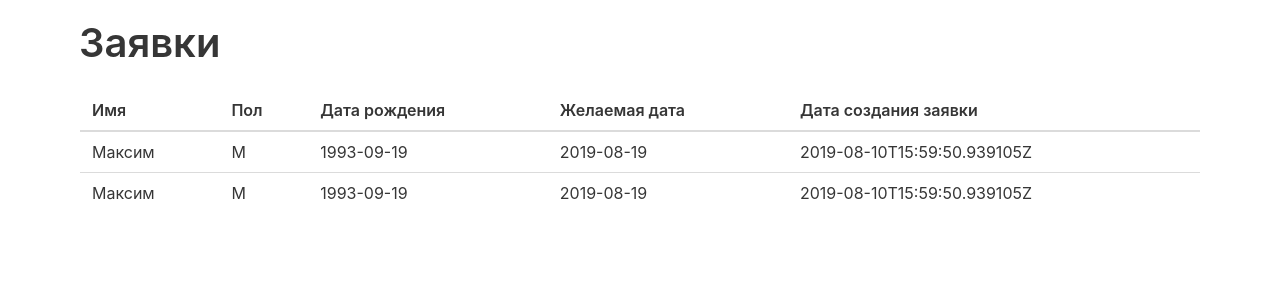
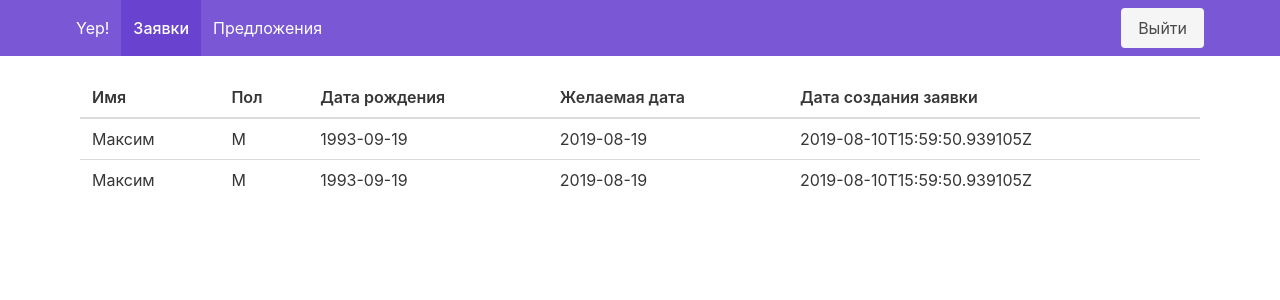
Before and after one commit to kaptn3/yep, a Vue app: page /bids in a window 1280 px wide. Shown: the top 300 px of the page. Built offline with nearby package versions, Linux system fonts and the light colour scheme.

Commit message:
feat: add menu

```diff
--- a/src/App.vue
+++ b/src/App.vue
@@ -1,14 +1,29 @@
 <template>
-  <div
-    id="app"
-    class="container"
-  >
-    <router-view/>
+  <div id="app">
+    <header class="header">
+      <a-menu class="container"/>
+    </header>
+    <div class="container app__inner">
+      <router-view/>
+    </div>
   </div>
 </template>
 
+<script>
+  import AMenu from '@/components/Menu';
+
+  export default {
+    components: { AMenu }
+  };
+</script>
+
 <style>
-  #app {
+  .app__inner {
+    padding: 0 15px;
+  }
+
+  .header {
+    background-color: #7957d5;
     padding: 0 15px;
   }
 </style>
--- /dev/null
+++ b/src/components/Menu.vue
@@ -0,0 +1,42 @@
+<template>
+  <b-navbar type="is-primary">
+    <template slot="brand">
+      <b-navbar-item
+        tag="span"
+      >
+        Yep!
+      </b-navbar-item>
+    </template>
+    <template slot="start">
+      <b-navbar-item
+        tag="router-link"
+        to="bids"
+      >
+        Заявки
+      </b-navbar-item>
+      <b-navbar-item
+        tag="router-link"
+        to="offers"
+      >
+        Предложения
+      </b-navbar-item>
+    </template>
+
+    <template slot="end">
+      <b-navbar-item tag="div">
+        <div class="buttons">
+          <a class="button is-light">
+            Выйти
+          </a>
+        </div>
+      </b-navbar-item>
+    </template>
+  </b-navbar>
+</template>
+
+<style>
+  .router-link-active {
+    background-color: #6943d0;
+    font-weight: 500;
+  }
+</style>
--- a/src/views/Bids.vue
+++ b/src/views/Bids.vue
@@ -1,8 +1,5 @@
 <template>
   <div class="bids">
-    <h1 class="title is-2">
-      Заявки
-    </h1>
     <a-table
       :head="head"
       :body="body"
```
